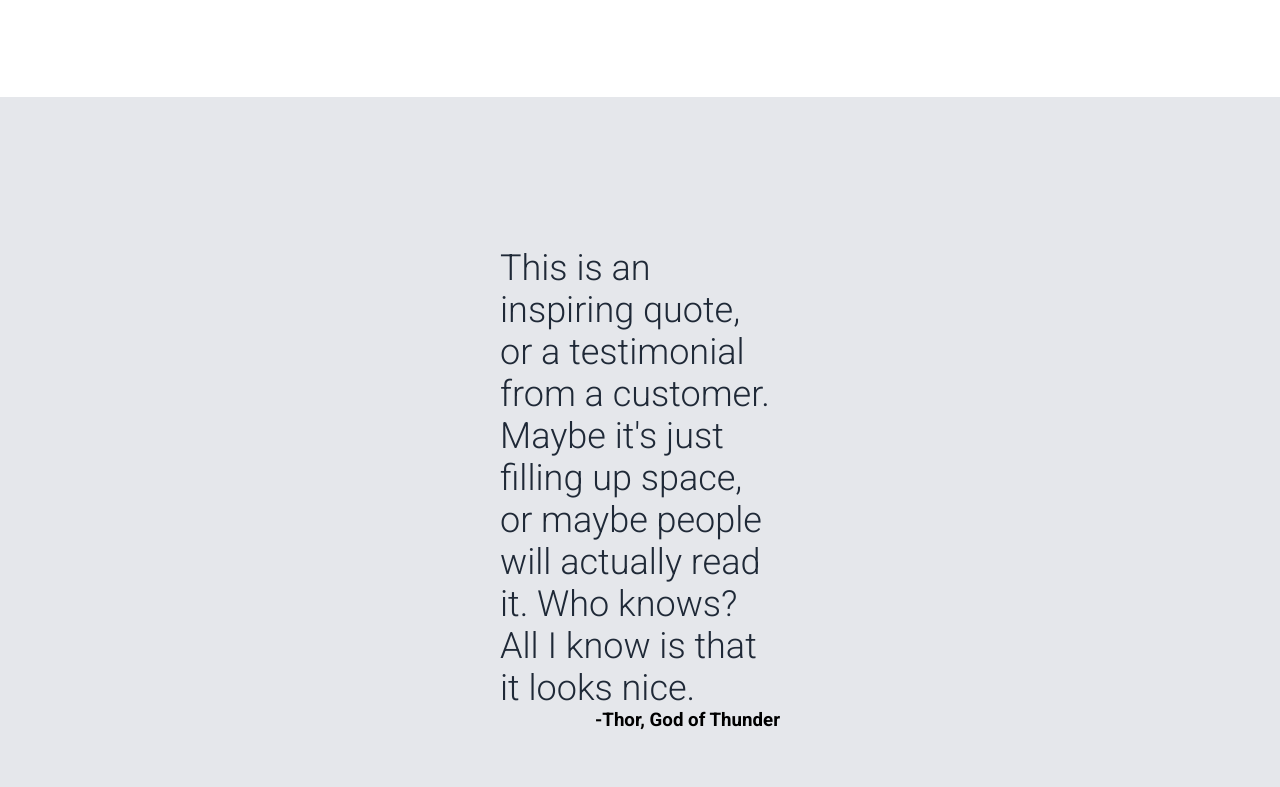
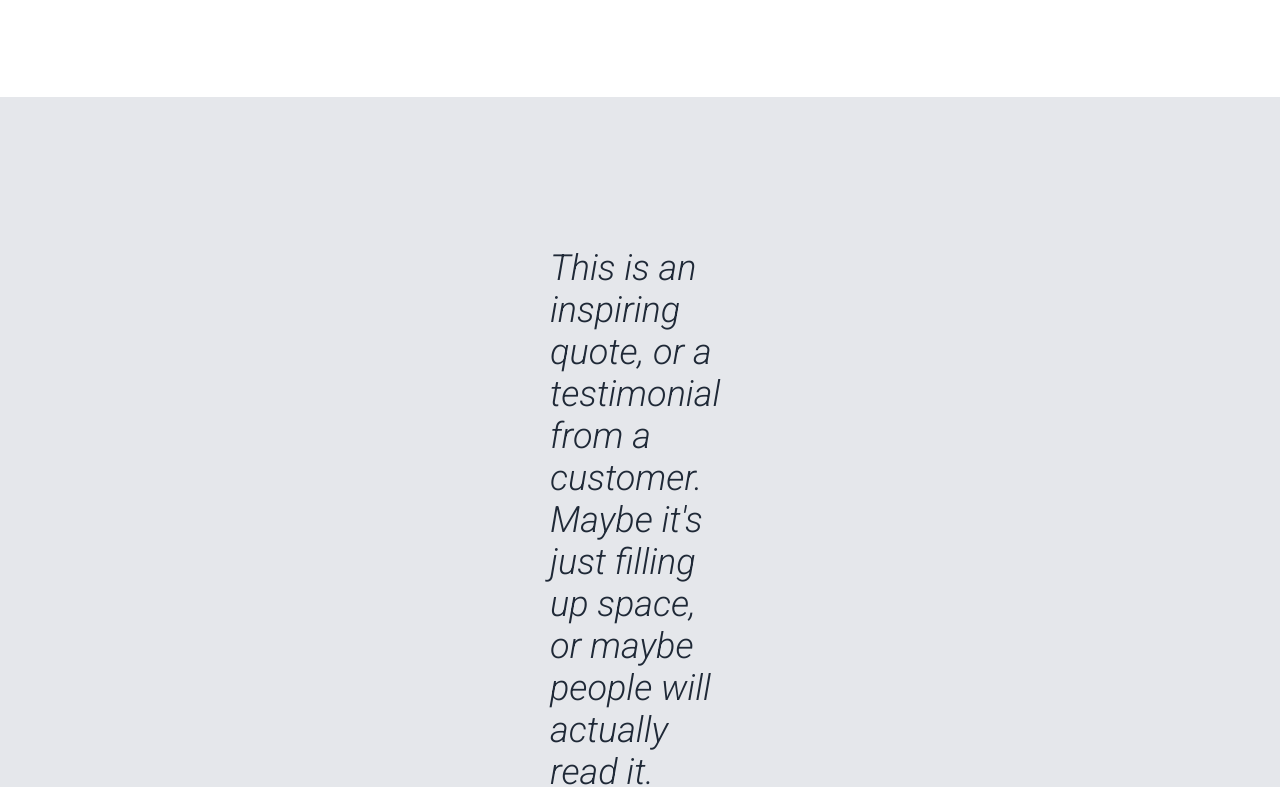
Before and after one commit to Qondzio/odin_landing_page, a plain HTML site: page index.html in a window 1280 px wide. Shown: the part 906-1693 px from the top of the page. Drawn offline with Linux system fonts and the light colour scheme.

Commit message:
Finished main-middle section.

```diff
--- a/index.html
+++ b/index.html
@@ -57,7 +57,7 @@
     </div>
 
     <div class="main_middle">
-        <h1>This is an inspiring quote, or a testimonial from a customer. Maybe it's just filling up space, or maybe people will actually read it. Who knows? All I know is that it looks nice.</h1>
+        <h1><i>This is an inspiring quote, or a testimonial from a customer. Maybe it's just filling up space, or maybe people will actually read it. Who knows? All I know is that it looks nice.</i></h1>
         <h3>-Thor, God of Thunder</h3>
     </div>
 
--- a/style.css
+++ b/style.css
@@ -109,7 +109,7 @@ button{
     background-color: #E5E7EB;
     display: flex;
     flex-direction: column;
-    padding: 150px 500px;
+    padding: 150px 550px;
 }
 
 .main_middle h1{
```
